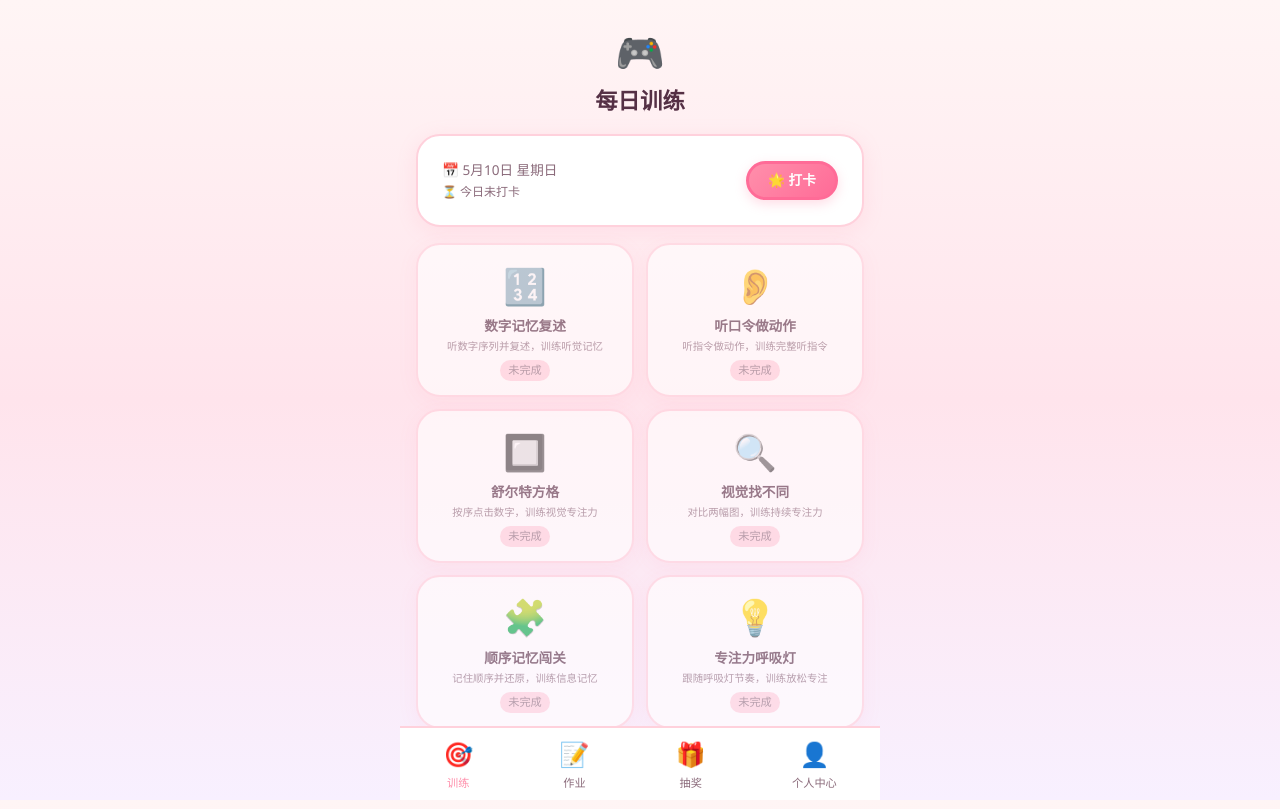
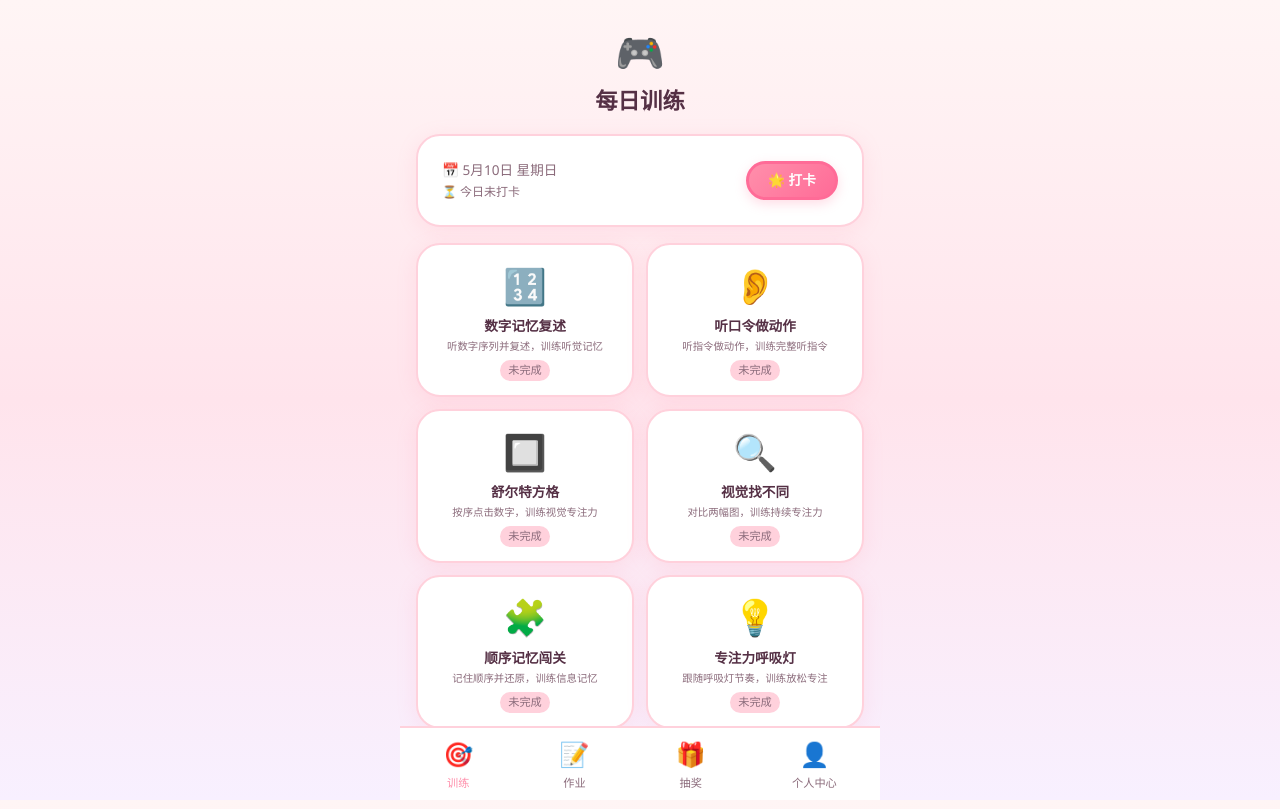
Before and after one commit to leoshumcom/adhd-focus-app, a Next.js app: page /train in a window 1280 px wide. Built offline with nearby package versions, Linux system fonts and the light colour scheme.

Commit message:
fix: page

```diff
--- a/src/app/train/page.tsx
+++ b/src/app/train/page.tsx
@@ -171,13 +171,11 @@ export default function TrainPage() {
               padding: '0.85rem',
               cursor: checkedIn ? 'pointer' : 'not-allowed',
               textAlign: 'center',
-              opacity: checkedIn ? 1 : 0.6,
+              opacity: 1,
               transition: 'all 0.2s',
             }}
             onClick={() => {
-              if (checkedIn) {
-                router.push(`/train/${game.id}`);
-              }
+              router.push(`/train/${game.id}`);
             }}
           >
             <div style={{ fontSize: '2.2rem', marginBottom: '0.3rem' }}>{game.icon}</div>
```
